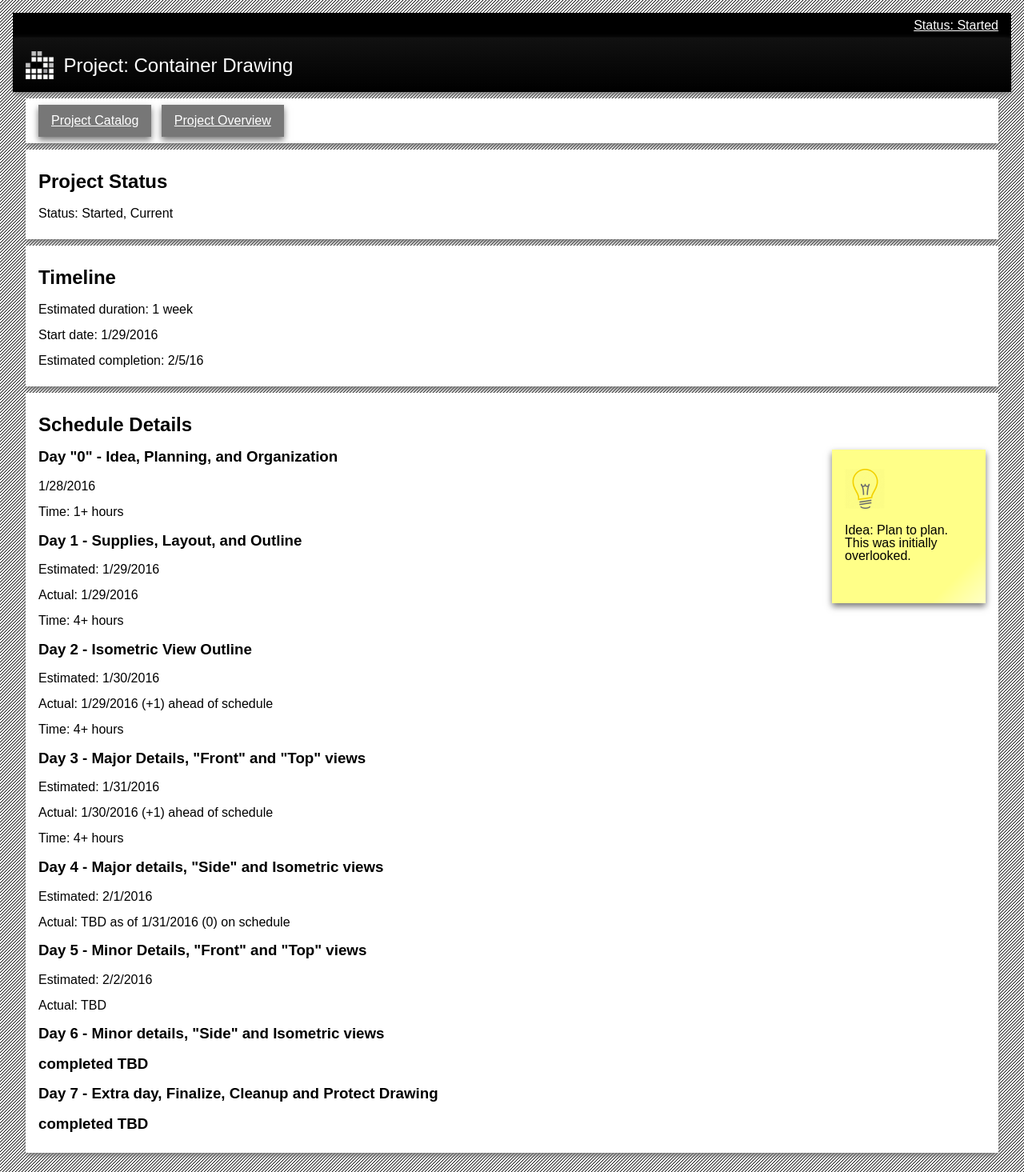
After one commit to smact3010/project_catalog, a PHP site: page /project_status.html in a window 1280 px wide. The commit adds this page. Shown: the whole page at 80% size. Run offline with PHP 8.4, Linux system fonts and the light colour scheme.

Commit message:
Too many changes, not enough commmmmmits...

```diff
--- a/index.html
+++ b/index.html
@@ -26,8 +26,12 @@
  	    <p>A catalog of projects.</p>
     </section>
     <section>
-        <h2>Project List:</h2>
+        <h2>Project List</h2>
+        <h3>Drawing</h3>
         <a href="container_drawing.html" class="button">Container Drawing</a>
+        <h3>Painting</h3>
+        <a href="owl_painting.html" class="button">Owl Painting</a>
+        <h3>Web</h3>
         <a href="project_catalog.html" class="button">Project Catalog</a>
     </section>
 </main>
--- a/project_catalog.html
+++ b/project_catalog.html
@@ -8,7 +8,7 @@
  <body>
 
 <div class="status-bar">
-   <p style="margin: 0;">Status: Not Started</p>
+   <a href="project_status.html" class="status-link">Status: Started</a>
 </div>
 
 <header>
--- /dev/null
+++ b/project_status.html
@@ -0,0 +1,81 @@
+<!DOCTYPE html>
+ <html>
+ <head>
+ 	<title>Container Drawing - Project</title>
+ 	<link rel="stylesheet" type="text/css" href="reset.css">
+ 	<link rel="stylesheet" type="text/css" href="style.css">
+ </head>
+ <body>
+
+<div class="status-bar">
+   <a href="project_status.html" class="status-link">Status: Started</a>
+</div>
+
+<header>
+	<img style="margin-right: 0.5em; width: 35px; vertical-align: middle" src="project_icon_trans_200x200.png" alt="Project Icon">
+	<h1 style="display: inline; vertical-align: middle;">Project: Container Drawing</h1>
+</header>
+
+<nav>
+    <a href="index.html" class="button">Project Catalog</a>
+    <a href="container_drawing.html" class="button">Project Overview</a>
+</nav>
+
+<main>
+    <section>
+        <h2>Project Status</h2>
+        <p>Status: Started, Current</p>
+    </section>
+    <section>
+        <h2>Timeline</h2>
+        <p>Estimated duration: 1 week</p>
+        <p>Start date: 1/29/2016</p>
+        <p>Estimated completion: 2/5/16</p>
+    </section>
+    <section>
+    	<h2>Schedule Details</h2>
+    	<!-- To be presented in a left-hand column -->
+        <div class="sticky-note">
+            <img style="margin: .5em .5em 0 0;" src="light_bulb_yellow_edge_100x100.png" alt="Light Bulb" width="50px">
+            <p>Idea: Plan to plan. This was initially overlooked.</p>
+        </div>
+ 	    <!-- End -->
+    	<h3>Day "0" - Idea, Planning, and Organization</h3>
+    	<p>1/28/2016</p>
+    	<p>Time: 1+ hours</p>
+    	<h3>Day 1 - Supplies, Layout, and Outline</h3>
+    	<p>Estimated: 1/29/2016</p>
+    	<p>Actual: 1/29/2016</p>
+    	<p>Time: 4+ hours</p>
+        <!--
+        <p>Step 1</p>
+    	<p>Step 2</p>
+    	<p>Step 3</p>
+        -->
+    	<h3>Day 2 - Isometric View Outline</h3>
+    	<p>Estimated: 1/30/2016</p>
+    	<p>Actual: 1/29/2016 (+1) ahead of schedule</p>
+    	<p>Time: 4+ hours</p>
+    	<!--
+    	<p>Step 1</p>
+    	<p>Step 2</p>
+        -->
+    	<h3>Day 3 - Major Details, "Front" and "Top" views</h3>
+    	<p>Estimated: 1/31/2016</p>
+    	<p>Actual: 1/30/2016 (+1) ahead of schedule</p>
+    	<p>Time: 4+ hours</p>
+    	<h3>Day 4 - Major details, "Side" and Isometric views</h3>
+    	<p>Estimated: 2/1/2016</p>
+    	<p>Actual: TBD as of 1/31/2016 (0) on schedule</p>
+    	<h3>Day 5 - Minor Details, "Front" and "Top" views</h3>
+    	<p>Estimated: 2/2/2016</p>
+    	<p>Actual: TBD</p>
+    	<h3>Day 6 - Minor details, "Side" and Isometric views
+    	</p>completed TBD</p>
+    	<h3>Day 7 - Extra day, Finalize, Cleanup and Protect Drawing</p>
+    	<p>completed TBD</p>
+    </section>
+</main>
+
+</body>
+</html>
--- a/style.css
+++ b/style.css
@@ -21,7 +21,7 @@ nav {
     background-color: #FFFFFF;
     box-shadow: 0em 0.25em 0.5em #777777;
     margin: 0.5em 1em;
-    padding: 0.5em 0.5em 0 0.5em;
+    padding: 0.5em 0 0 1em;
 }
 main {
 }
@@ -29,6 +29,7 @@ section {
     background-color: #FFFFFF;
     box-shadow: 0em 0.25em 0.5em #777777;
     margin: 0.5em 1em;
+    overflow: auto;
     padding: 0.5em 1em;
 }
 
@@ -97,10 +98,17 @@ li {
     margin: 0 0.5em 0.5em 0;
     cursor: pointer;
 }
-.idea-box {
+.status-link {
+    border: none;
+    color: white;
+}
+.sticky-note {
     background: linear-gradient(135deg, #ffff88 81%,#ffff88 82%,#ffff88 82%,#ffffc6 100%); /* W3C */
     background-color: #EAE44B;
     box-shadow: 0em 0.25em 0.5em #777777;
-    max-width: 200px;
+    float: right;
+    height: 10em;
+    margin-left: 0.5em;
+    width: 10em;
     padding: 1em;
 }
```
Also changed, not shown: container_drawing.html (+7 -2 lines), day_1.html (+7 -6 lines), day_2.html (+7 -6 lines), day_3.html (+32 -24 lines), day_4.html (+27 -15 lines).
